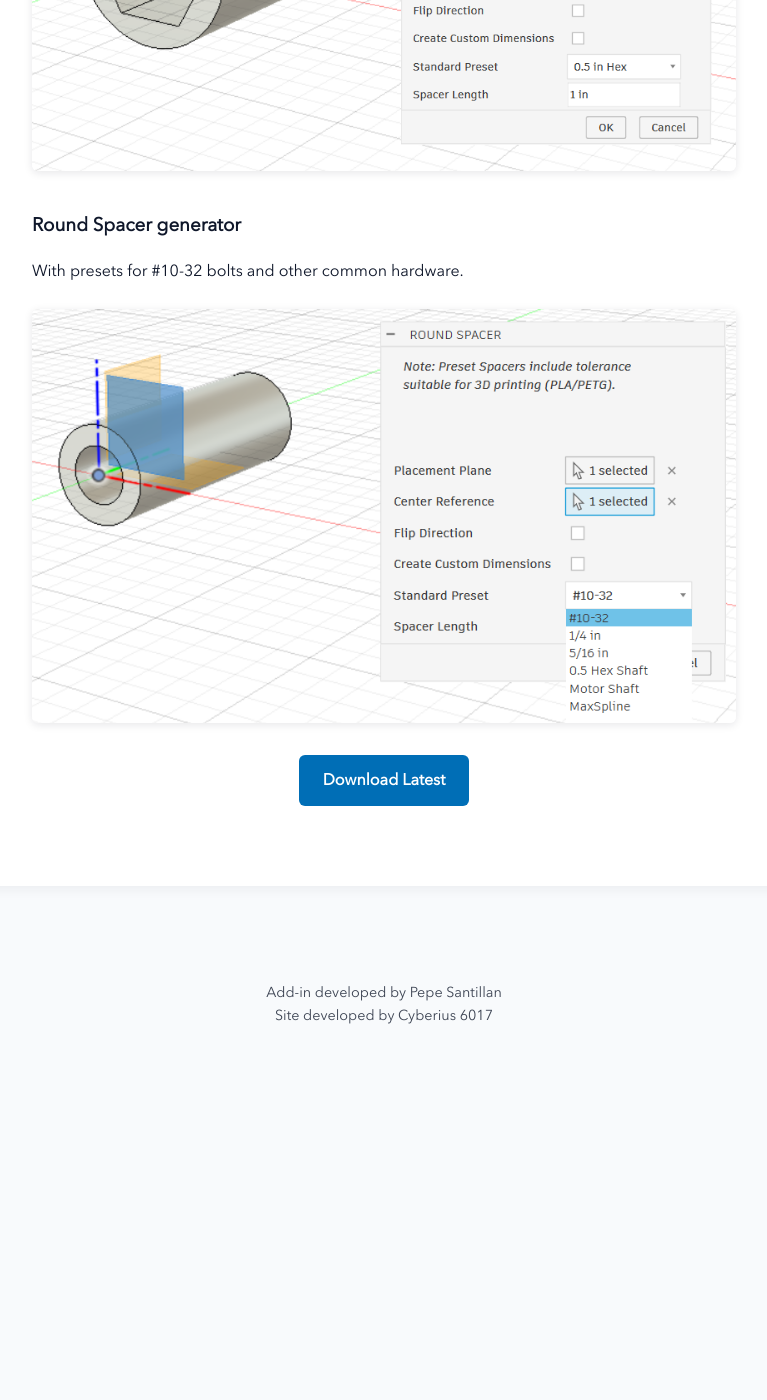
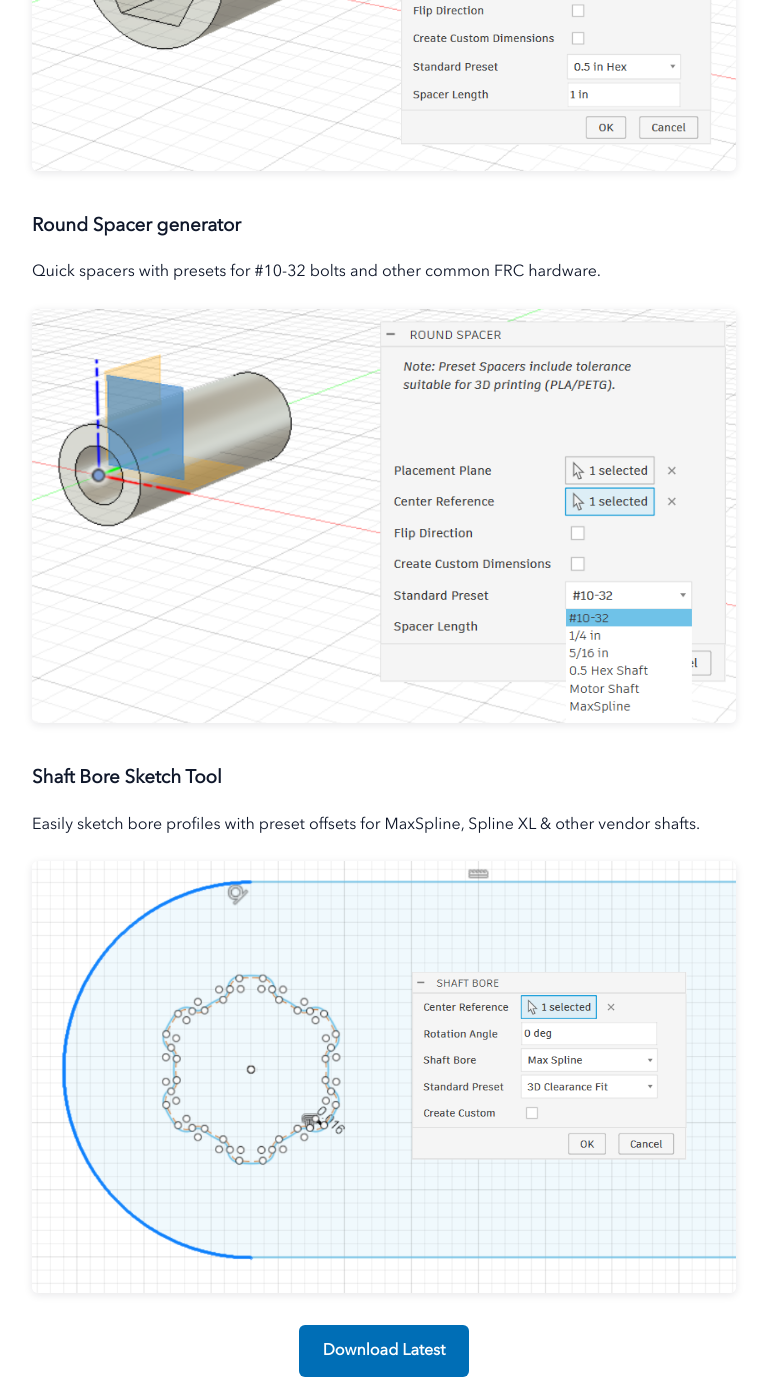
Before and after one commit to cyberius-6017/FRC-Shafts-for-Fusion, a Jekyll site: the page built from index.md, in a window 1280 px wide and 1400 px high, scrolled down 2307 px. Shown: the whole window, without its empty margins (256-1023 px from the left). Built offline with Jekyll 4.4.1, drawn with Linux system fonts in a browser that asks for light colours; before the commit the page ends 3380 px from its top, so only the background shows below that; some of the changed text lies outside the part shown.

Commit message:
Shaft Bore Sketch Tool

```diff
--- a/index.md
+++ b/index.md
@@ -26,22 +26,32 @@ layout: default
 
 ### Vendor Shaft generator
 
-For Max Spline, Spline XL, Round Hex & others.
+Generate accurate profiles for Max Spline, Spline XL, Round Hex & others.
+
 ![Vendor Shaft Generator](images/Vendor%20Shaft.png)
 
 ### Hex Shaft generator
 
-With presets for drilled 0.5 & 0.375.
+Customizable hex shafts with presets for drilled 0.5" & 0.375".
+
 ![Hex Shaft Generator](images/HexShaft.png)
 
 ### Hex Spacer generator
 
-With preset tolerances for 3D printing.
+Quick spacers with built-in preset tolerances for 3D printing.
+
 ![Hex Spacer Generator](images/HexSpacer.png)
 
 ### Round Spacer generator
 
-With presets for #10-32 bolts and other common hardware.
+Quick spacers with presets for #10-32 bolts and other common FRC hardware.
+
 ![Round Spacer Generator](images/RoundSpacer.png)
 
+### Shaft Bore Sketch Tool
+
+Easily sketch bore profiles with preset offsets for MaxSpline, Spline XL & other vendor shafts.
+
+![Shaft Bore Sketch Tool](images/ShaftBore.png)
+
 [Download Latest](https://github.com/cyberius-6017/FRC-Shafts-for-Fusion/releases/latest){: .btn}
```
Also changed, not shown: images/ShaftBore.png (added), 3 other files.
